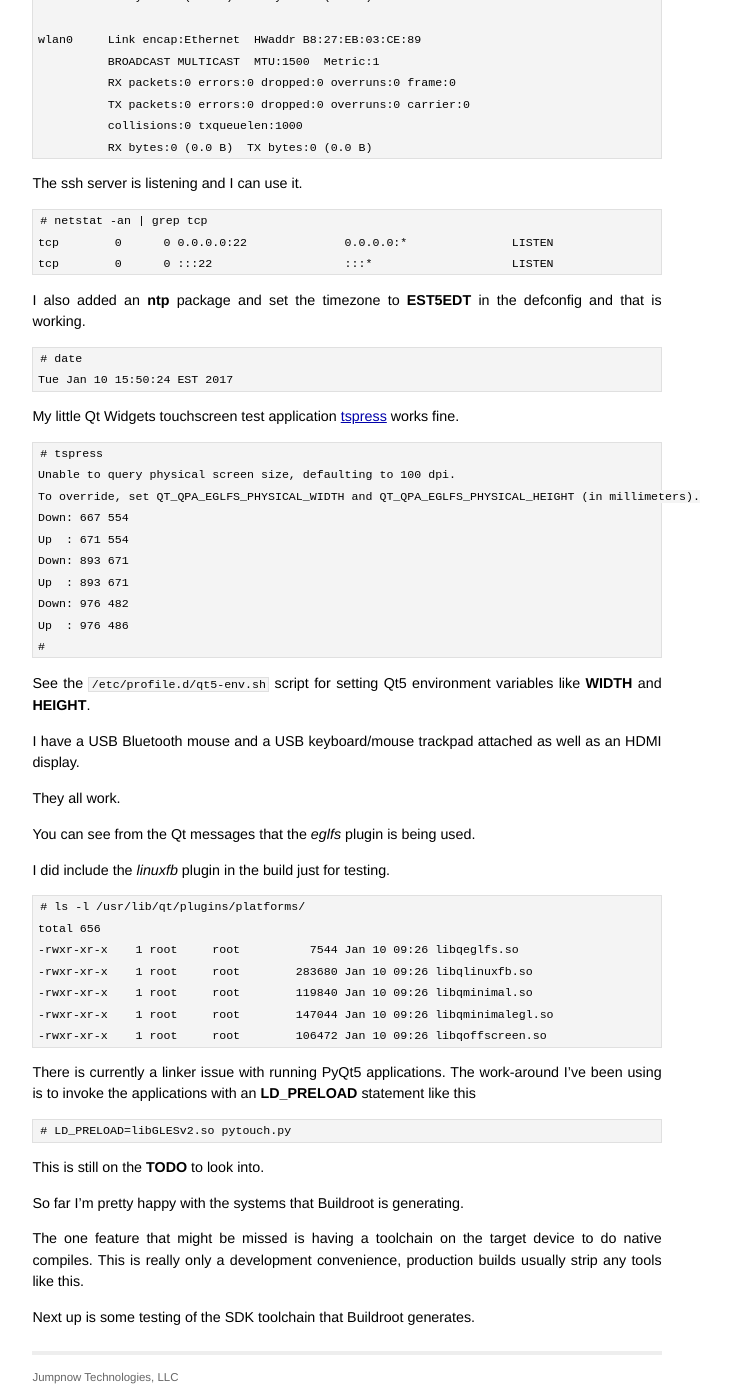
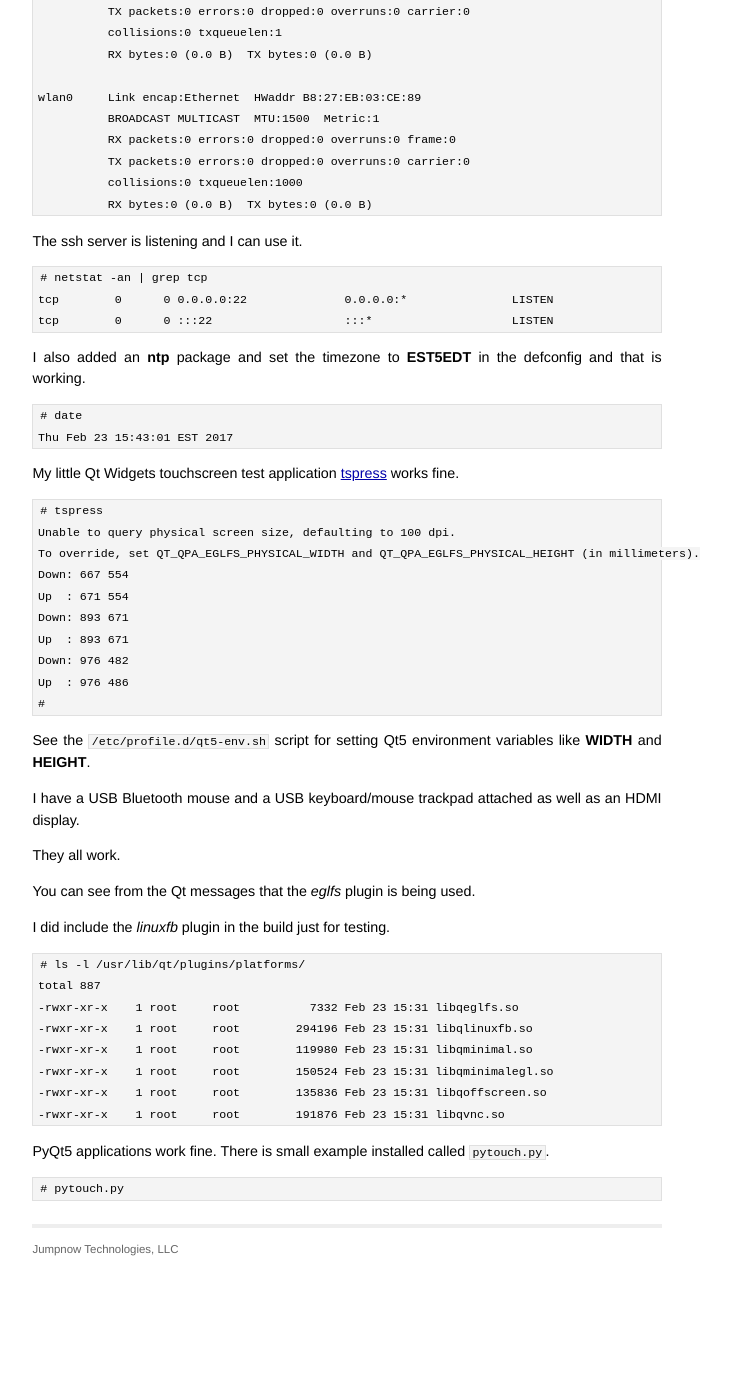
Before and after one commit to jumpnow/jumpnowtek-site, a Jekyll site: the page built from _posts/2017-01-10-Raspberry-Pi-Systems-with-Buildroot.md, in a window 1280 px wide and 1400 px high, scrolled down 3871 px. Shown: the whole window, without its empty margins (293-1022 px from the left). Built offline with Jekyll 4.4.1, drawn with Linux system fonts in a browser that asks for light colours; after the commit the page ends 5143 px from its top, so only the background shows below that; some of the changed text lies outside the part shown.

Commit message:
Upgrade rpi buildroot kernel

```diff
--- a/_posts/2017-01-10-Raspberry-Pi-Systems-with-Buildroot.md
+++ b/_posts/2017-01-10-Raspberry-Pi-Systems-with-Buildroot.md
@@ -2,7 +2,7 @@
 layout: post
 title: Building Raspberry Pi Systems with Buildroot
 description: "Building customized systems for the Raspberry Pi using Buildroot"
-date: 2017-02-16 09:11:00
+date: 2017-02-23 15:46:00
 categories: rpi
 tags: [linux, rpi, buildroot, rpi3, qt5, pyqt, pyqt5]
 ---
@@ -39,7 +41,7 @@
 
   1. **serialecho** - a C, Makefile based app
   2. **tspress** - a Qt5 Widgets GUI app using qmake
-  3. **pytouch** - a [PyQt5][pyqt] app, the build/install for this is just a copy
+  3. **pytouch.py** - a [PyQt5][pyqt] app, the build/install for this is just a copy
 
 * Added some custom Buildroot `configs` to support all the RPi boards. The configs add [Qt5][qt] (no QML), [PyQt5][pyqt] and Python3 including Numpy. This generates an image approaching 180MB, which is big, but this is only for evaluation.
 
@@ -135,23 +137,26 @@
     rpi3 login: root
 
     # uname -a
-    Linux rpi3 4.4.48-v7 #1 SMP Tue Feb 14 12:02:12 EST 2017 armv7l GNU/Linux
+    Linux rpi3 4.9.11-v7 #1 SMP Thu Feb 23 15:30:11 EST 2017 armv7l GNU/Linux
 
     # free
                  total       used       free     shared    buffers     cached
-    Mem:        947732      33736     913996        120       3216       9220
-    -/+ buffers/cache:      21300     926432
+    Mem:        945520      36016     909504        168       3664      11048
+    -/+ buffers/cache:      21304     924216
     Swap:            0          0          0
+
 
 The SD card is not fully utilized because we used the `sdcard.img` and didn't resize. That's easily fixed with some setup scripts I'll get to later.
 
     # df -h
     Filesystem                Size      Used Available Use% Mounted on
-    /dev/root               223.0M    194.5M     13.3M  94% /
-    devtmpfs                458.5M         0    458.5M   0% /dev
-    tmpfs                   462.8M         0    462.8M   0% /dev/shm
-    tmpfs                   462.8M     32.0K    462.7M   0% /tmp
-    tmpfs                   462.8M     88.0K    462.7M   0% /run
+    /dev/root               227.2M    198.4M     13.3M  94% /
+    devtmpfs                457.2M         0    457.2M   0% /dev
+    tmpfs                   461.7M         0    461.7M   0% /dev/shm
+    tmpfs                   461.7M     32.0K    461.6M   0% /tmp
+    tmpfs                   461.7M    136.0K    461.5M   0% /run
+    /dev/mmcblk0p1           31.9M      8.5M     23.4M  27% /mnt
+
 
 The system is pretty big at **195M** but that's because of all the Qt5 and Python stuff I threw in.
 
@@ -200,7 +205,8 @@
 I also added an **ntp** package and set the timezone to **EST5EDT** in the defconfig and that is working.
 
     # date
-    Tue Jan 10 15:50:24 EST 2017
+    Thu Feb 23 15:43:01 EST 2017
+
 
 My little Qt Widgets touchscreen test application [tspress][tspress] works fine.
 
@@ -226,25 +232,19 @@
 I did include the *linuxfb* plugin in the build just for testing.
 
     # ls -l /usr/lib/qt/plugins/platforms/
-    total 656
-    -rwxr-xr-x    1 root     root          7544 Jan 10 09:26 libqeglfs.so
-    -rwxr-xr-x    1 root     root        283680 Jan 10 09:26 libqlinuxfb.so
-    -rwxr-xr-x    1 root     root        119840 Jan 10 09:26 libqminimal.so
-    -rwxr-xr-x    1 root     root        147044 Jan 10 09:26 libqminimalegl.so
-    -rwxr-xr-x    1 root     root        106472 Jan 10 09:26 libqoffscreen.so
+    total 887
+    -rwxr-xr-x    1 root     root          7332 Feb 23 15:31 libqeglfs.so
+    -rwxr-xr-x    1 root     root        294196 Feb 23 15:31 libqlinuxfb.so
+    -rwxr-xr-x    1 root     root        119980 Feb 23 15:31 libqminimal.so
+    -rwxr-xr-x    1 root     root        150524 Feb 23 15:31 libqminimalegl.so
+    -rwxr-xr-x    1 root     root        135836 Feb 23 15:31 libqoffscreen.so
+    -rwxr-xr-x    1 root     root        191876 Feb 23 15:31 libqvnc.so
 
 
-There is currently a linker issue with running PyQt5 applications. The work-around I've been using is to invoke the applications with an **LD_PRELOAD** statement like this
+PyQt5 applications work fine. There is small example installed called `pytouch.py`.
 
-    # LD_PRELOAD=libGLESv2.so pytouch.py
+    # pytouch.py
 
-This is still on the **TODO** to look into.
-
-So far I'm pretty happy with the systems that Buildroot is generating.
-
-The one feature that might be missed is having a toolchain on the target device to do native compiles. This is really only a development convenience, production builds usually strip any tools like this.
-
-Next up is some testing of the SDK toolchain that Buildroot generates.
 
 
 [buildroot]: https://buildroot.org/
```
Also changed, not shown: other parts of _posts/2017-01-10-Raspberry-Pi-Systems-with-Buildroot.md (+4 -2 lines).
